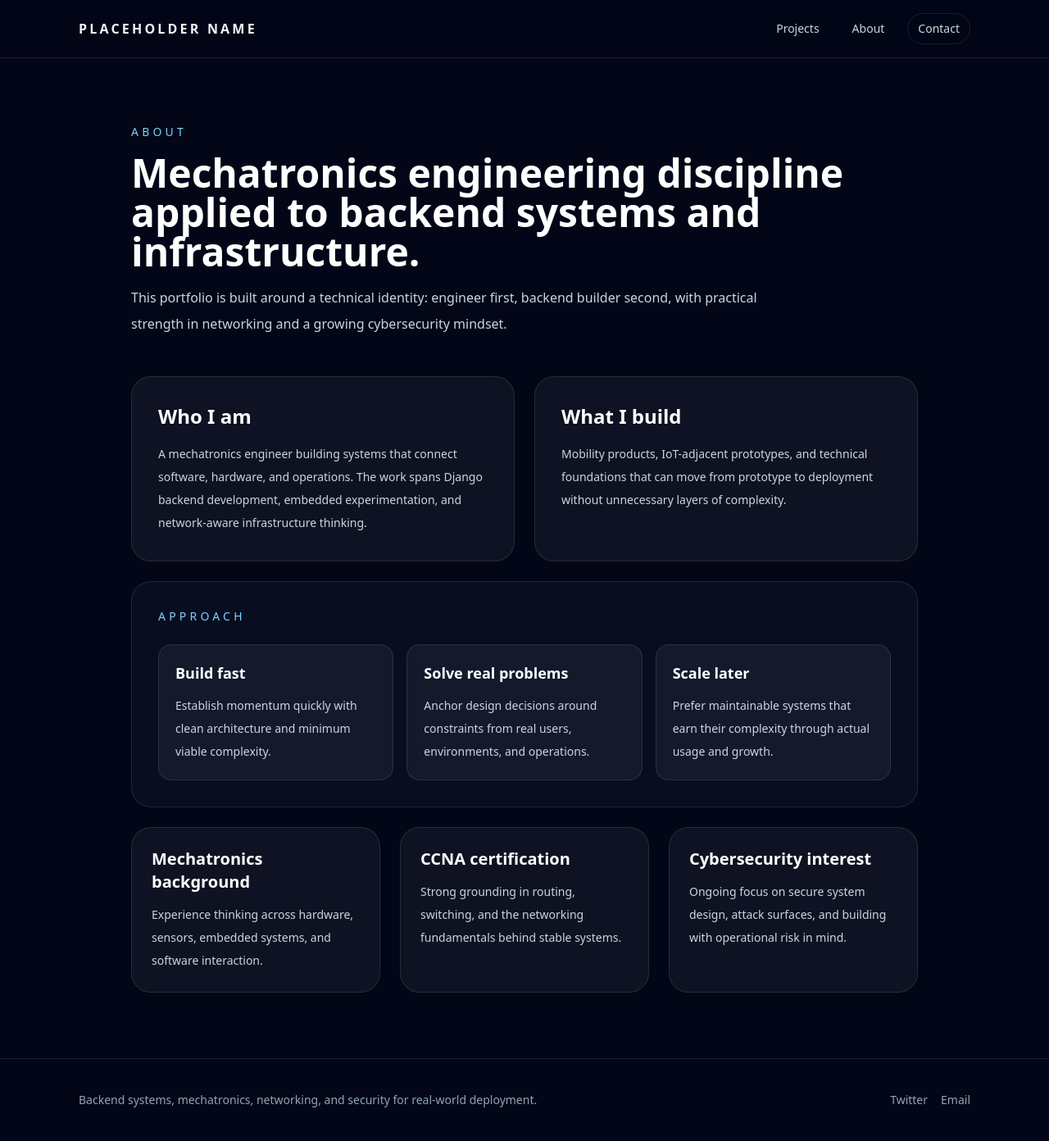
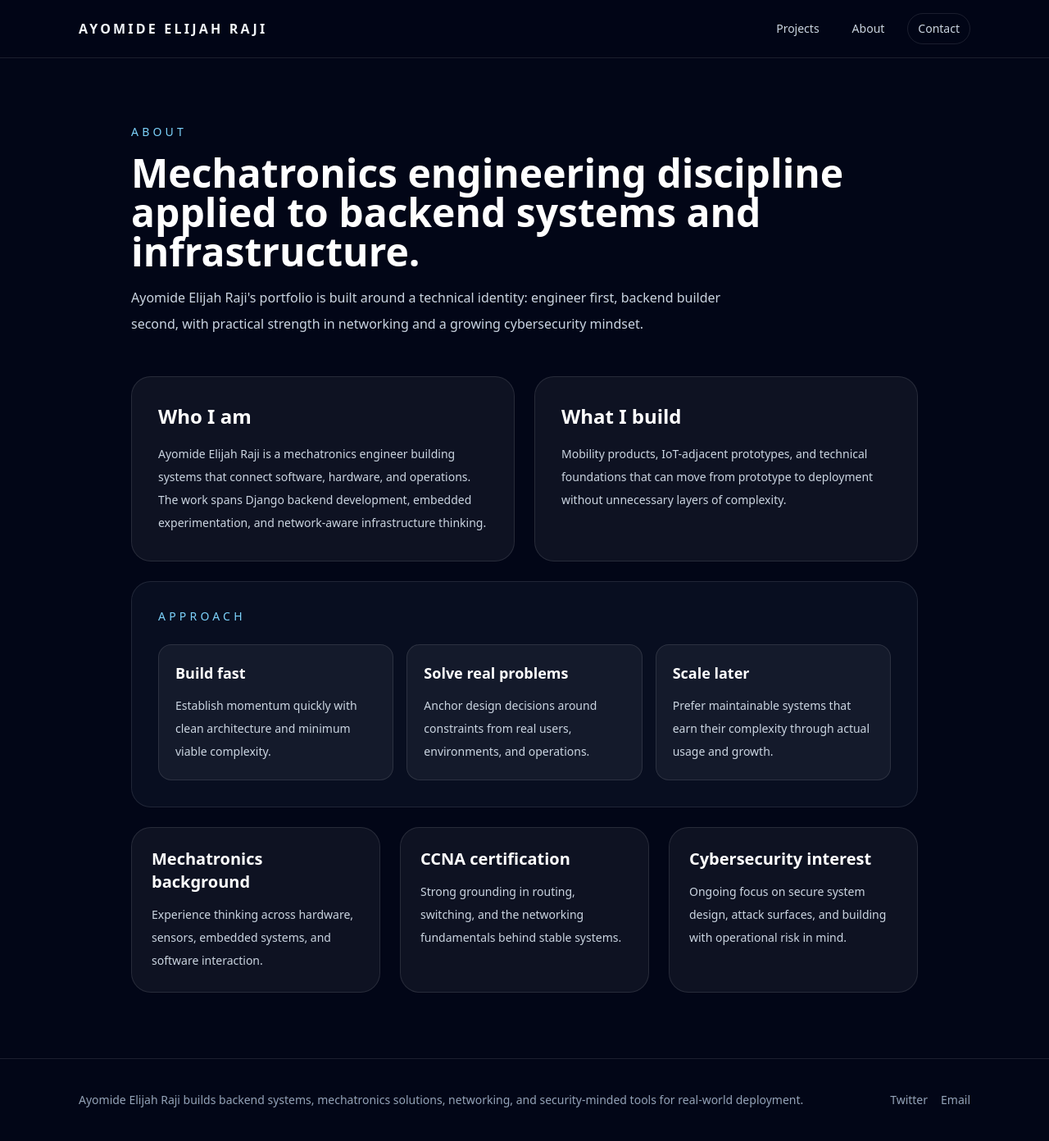
Before and after one commit to photon-e/portfolio, a Django app: page /about/ in a window 1280 px wide. Shown: the whole page at 82% size. Run offline with Django 4.2, Linux system fonts and the light colour scheme; some libraries are stand-ins or nearby versions.

Commit message:
Personalize portfolio with Ayomide Elijah Raji

```diff
--- a/config/settings.py
+++ b/config/settings.py
@@ -38,6 +38,7 @@ TEMPLATES = [
                 'django.template.context_processors.request',
                 'django.contrib.auth.context_processors.auth',
                 'django.contrib.messages.context_processors.messages',
+                'portfolio.context_processors.profile_context',
             ],
         },
     },
--- a/portfolio/context_processors.py
+++ b/portfolio/context_processors.py
@@ -1,5 +1,5 @@
 PROFILE = {
-    'name': 'Placeholder Name',
+    'name': 'Ayomide Elijah Raji',
     'headline': 'Building software + hardware systems for real-world problems',
     'email': 'hello@example.com',
     'twitter_url': 'https://twitter.com/jah_3li',
--- a/templates/base.html
+++ b/templates/base.html
@@ -3,8 +3,8 @@
 <head>
     <meta charset="UTF-8">
     <meta name="viewport" content="width=device-width, initial-scale=1.0">
-    <title>{% block title %}Portfolio{% endblock %}</title>
-    <meta name="description" content="Personal developer portfolio for a mechatronics engineer, Django backend developer, and networking-focused builder.">
+    <title>{% block title %}{{ profile.name }} | Portfolio{% endblock %}</title>
+    <meta name="description" content="Portfolio of {{ profile.name }}, a mechatronics engineer, Django backend developer, and networking-focused builder.">
     <script src="https://cdn.tailwindcss.com"></script>
     <script>
         tailwind.config = {
@@ -26,7 +26,7 @@
     <div class="min-h-screen">
         <header class="sticky top-0 z-50 border-b border-white/10 bg-slate-950/90 backdrop-blur">
             <nav class="mx-auto flex max-w-6xl items-center justify-between px-4 py-4 sm:px-6 lg:px-8">
-                <a href="/" class="text-base font-semibold tracking-[0.2em] text-slate-100 uppercase transition hover:text-accent">Placeholder Name</a>
+                <a href="/" class="text-base font-semibold tracking-[0.2em] text-slate-100 uppercase transition hover:text-accent">{{ profile.name }}</a>
                 <div class="flex items-center gap-2 text-sm text-slate-300 sm:gap-4">
                     <a href="/projects/" class="rounded-full px-3 py-2 transition hover:bg-white/5 hover:text-white">Projects</a>
                     <a href="/about/" class="rounded-full px-3 py-2 transition hover:bg-white/5 hover:text-white">About</a>
@@ -41,10 +41,10 @@
 
         <footer class="border-t border-white/10 py-10">
             <div class="mx-auto flex max-w-6xl flex-col gap-4 px-4 text-sm text-slate-400 sm:px-6 lg:flex-row lg:items-center lg:justify-between lg:px-8">
-                <p>Backend systems, mechatronics, networking, and security for real-world deployment.</p>
+                <p>{{ profile.name }} builds backend systems, mechatronics solutions, networking, and security-minded tools for real-world deployment.</p>
                 <div class="flex gap-4">
-                    <a href="https://twitter.com/jah_3li" class="transition hover:text-accent">Twitter</a>
-                    <a href="mailto:hello@example.com" class="transition hover:text-accent">Email</a>
+                    <a href="{{ profile.twitter_url }}" class="transition hover:text-accent">Twitter</a>
+                    <a href="mailto:{{ profile.email }}" class="transition hover:text-accent">Email</a>
                 </div>
             </div>
         </footer>
--- a/templates/portfolio/about.html
+++ b/templates/portfolio/about.html
@@ -1,19 +1,19 @@
 {% extends 'base.html' %}
 
-{% block title %}About | Portfolio{% endblock %}
+{% block title %}About | {{ profile.name }}{% endblock %}
 
 {% block content %}
 <section class="mx-auto max-w-5xl px-4 py-16 sm:px-6 lg:px-8 lg:py-20">
     <div class="space-y-4">
         <p class="text-sm font-medium uppercase tracking-[0.3em] text-sky-300">About</p>
         <h1 class="text-4xl font-semibold text-white sm:text-5xl">Mechatronics engineering discipline applied to backend systems and infrastructure.</h1>
-        <p class="max-w-3xl text-base leading-8 text-slate-300">This portfolio is built around a technical identity: engineer first, backend builder second, with practical strength in networking and a growing cybersecurity mindset.</p>
+        <p class="max-w-3xl text-base leading-8 text-slate-300">{{ profile.name }}'s portfolio is built around a technical identity: engineer first, backend builder second, with practical strength in networking and a growing cybersecurity mindset.</p>
     </div>
 
     <div class="mt-12 grid gap-6 lg:grid-cols-2">
         <section class="rounded-3xl border border-white/10 bg-white/5 p-8">
             <h2 class="text-2xl font-semibold text-white">Who I am</h2>
-            <p class="mt-4 text-sm leading-7 text-slate-300">A mechatronics engineer building systems that connect software, hardware, and operations. The work spans Django backend development, embedded experimentation, and network-aware infrastructure thinking.</p>
+            <p class="mt-4 text-sm leading-7 text-slate-300">{{ profile.name }} is a mechatronics engineer building systems that connect software, hardware, and operations. The work spans Django backend development, embedded experimentation, and network-aware infrastructure thinking.</p>
         </section>
         <section class="rounded-3xl border border-white/10 bg-white/5 p-8">
             <h2 class="text-2xl font-semibold text-white">What I build</h2>
--- a/templates/portfolio/projects.html
+++ b/templates/portfolio/projects.html
@@ -1,6 +1,6 @@
 {% extends 'base.html' %}
 
-{% block title %}Projects | Portfolio{% endblock %}
+{% block title %}Projects | {{ profile.name }}{% endblock %}
 
 {% block content %}
 <section class="mx-auto max-w-6xl px-4 py-16 sm:px-6 lg:px-8 lg:py-20">
```
Also changed, not shown: templates/portfolio/contact.html (+5 -5 lines), templates/portfolio/home.html (+4 -4 lines), README.md.
